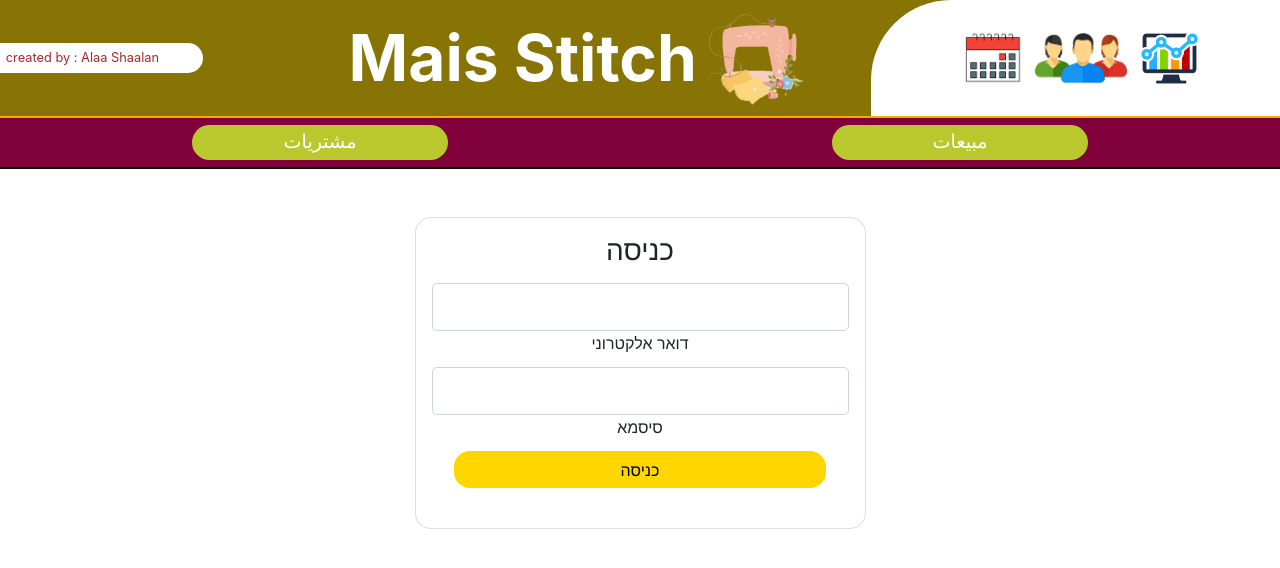
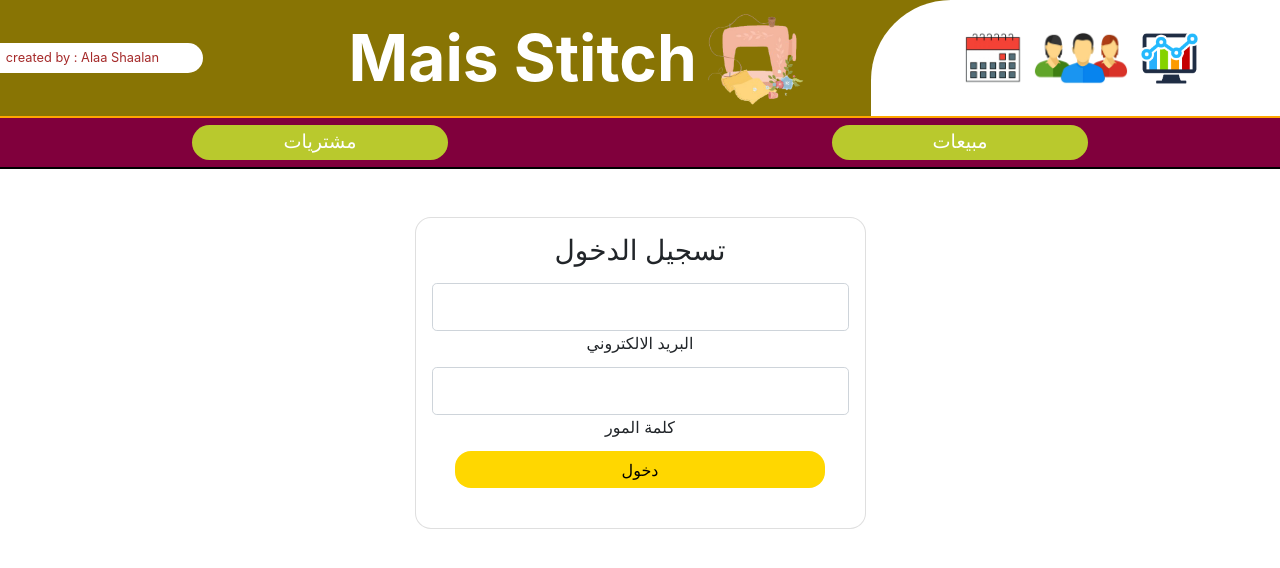
Before and after one commit to ashgolan/maisStitch, a React (Create React App) app in the folder client/: page / in a window 1280 px wide. Shown: the top 568 px of the page. Built offline with nearby package versions, Linux system fonts and the light colour scheme; the HTML template or start-up script is replaced by a standard one.

Commit message:
change language

```diff
--- a/client/src/components/login/Login.jsx
+++ b/client/src/components/login/Login.jsx
@@ -40,7 +40,7 @@ export default function Login({ setLoggedIn }) {
         };
       });
       if (data === "user not found!!")
-        throw Error("שם המשתמש או הסיסמא לא נכונים");
+        throw Error("שם המשתמש או הסיסמא לא اسم المستخدم أو كلمة المرور خاطئه");
       setTokens(data.accessToken, data.refreshToken);
       setLoggedIn(true);
       navigate("homepage/");
@@ -80,7 +80,7 @@ export default function Login({ setLoggedIn }) {
                 style={{ borderRadius: "1rem" }}
               >
                 <div className="card-body p-3 text-center">
-                  <h3 className="mb-3">כניסה</h3>
+                  <h3 className="mb-3">تسجيل الدخول</h3>
 
                   <div className="form-outline mb-1">
                     <input
@@ -96,7 +96,7 @@ export default function Login({ setLoggedIn }) {
                       className="form-control form-control-lg"
                     />
                     <label className="form-label" htmlFor="typeEmailX-2">
-                      דואר אלקטרוני
+                      البريد الالكتروني
                     </label>
                   </div>
 
@@ -113,7 +113,7 @@ export default function Login({ setLoggedIn }) {
                       className="form-control form-control-lg"
                     />
                     <label className="form-label" htmlFor="typePasswordX-1">
-                      סיסמא
+                      كلمة المور
                     </label>
                   </div>
                   <div>
@@ -127,7 +127,7 @@ export default function Login({ setLoggedIn }) {
                       }}
                       type=""
                     >
-                      כניסה
+                      دخول
                     </button>
                   </div>
                   <label style={{ color: "brown" }}>{validEmail}</label>
```
